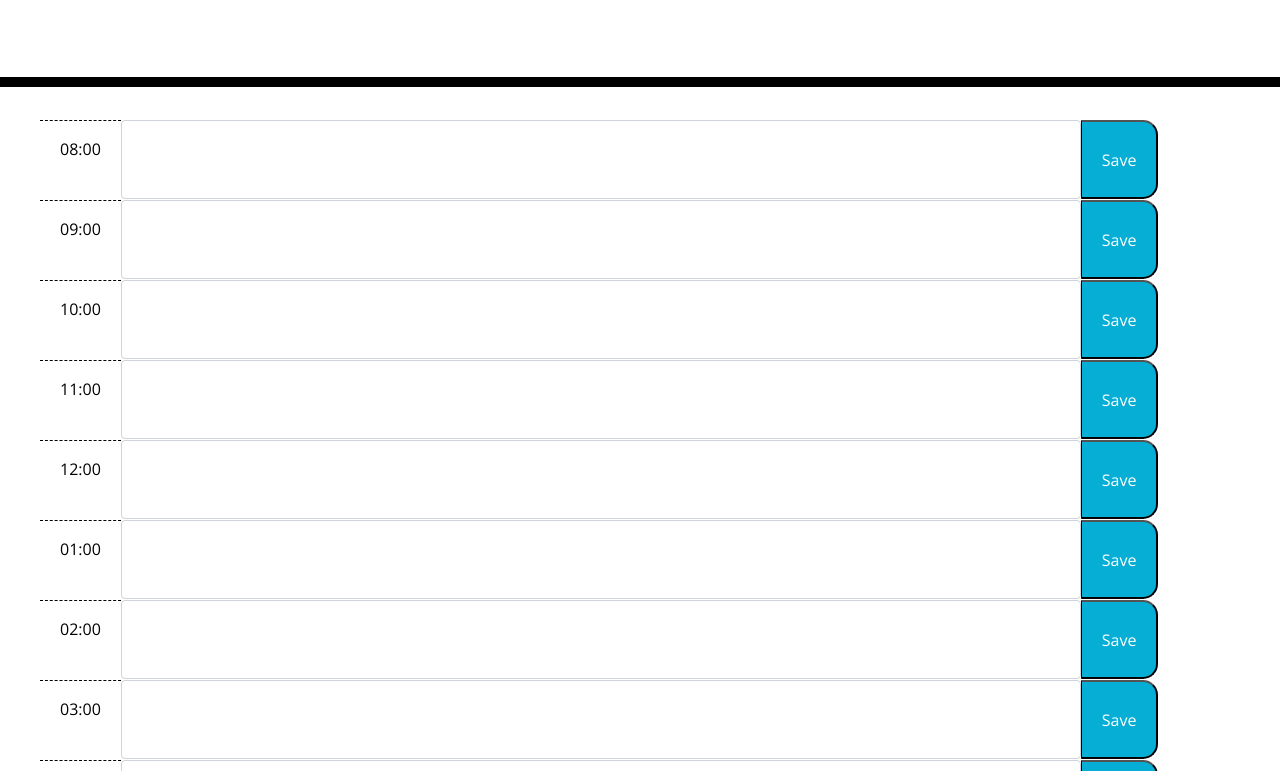
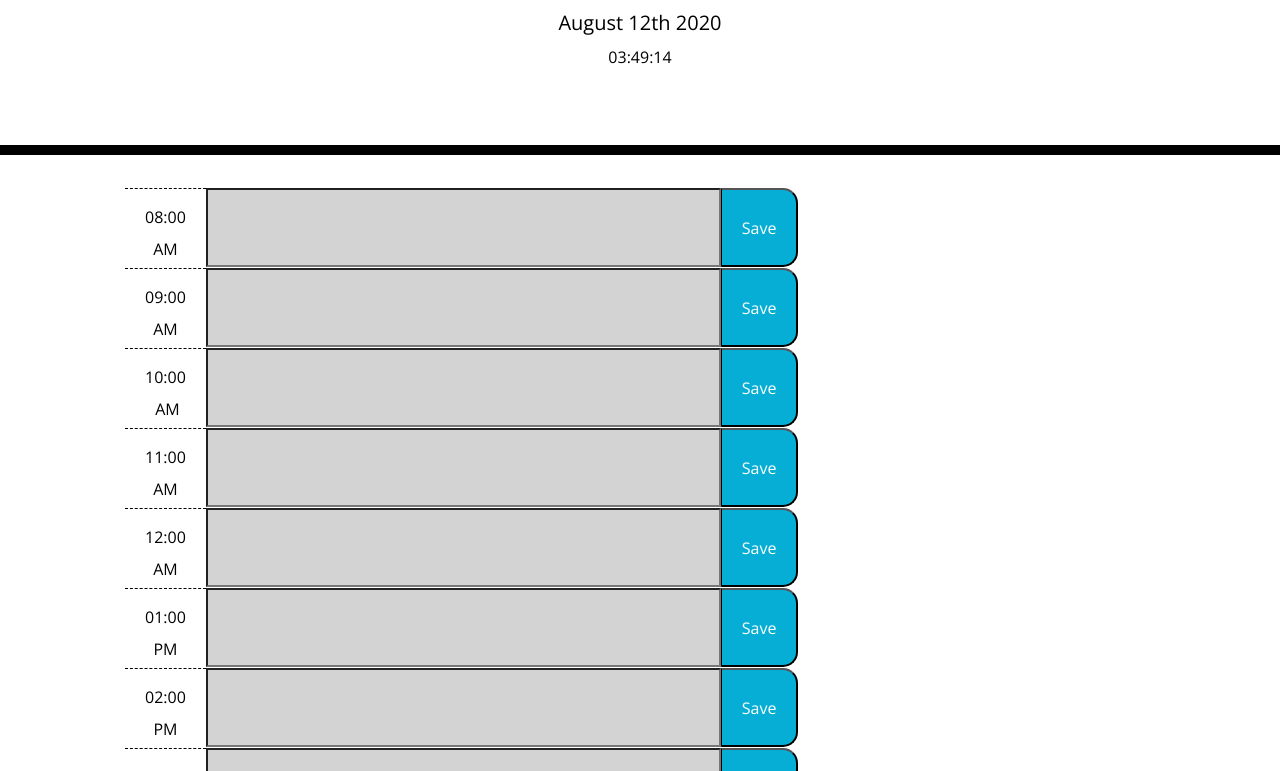
Before and after one commit to nryder7/DailyPlanner, a plain HTML site: page index.html in a window 1280 px wide. Shown: the part 181-952 px from the top of the page. Drawn offline with nearby package versions, Linux system fonts and the light colour scheme.

Commit message:
compareTimes

```diff
--- a/index.html
+++ b/index.html
@@ -18,86 +18,74 @@
     <h1 class="display-3">Work Day Scheduler</h1>
     <p class="lead">A simple calendar app for scheduling your work day</p>
     <p id="currentDay" class="lead"></p>
+    <p id="time"></p>
+    <p id="hour"></p>
   </header>
   <div class="container">
-    <!-- Timeblocks go here -->
-    <!--
-      <table>
-      <tr class="row time-block" style ="width:70%">
-        <td class= "hour">9AM</td>
-        <td class= "textarea" ><span>TO</span></td>
-        <td><button class="saveBtn"><span>SAVE</span></button></td>
-      </tr>
-    </table>
-
-      <div class="row ">
-        <div class="hour time-block">8AM</div>
-        <div class= "text-area"><span>bbbbbbbbbbbbbbbbbbbbbbbbbbbbbbbbb</span></div>
-        <button class="saveBtn"><span>button</span></button>
-      </div>
-    -->
-
+    <!-- Timeblocks go here --> <!-- value = 08:00  set button values <span id = "8"></span> -->
+  <div class="row time-block" style="margin-left:40px; margin-right:40px">
+    <div class="hour" id="testTime1" style="padding:20px">08:00<br><br>AM<span style="display:none">"08:59:59"</span></div>
+    <input type="text" id = "eight" class="form-control text-area" style="height: 100%; width:50%; color:black" placeholder="">
+    <button class="saveBtn" style="padding:20px; height:100%" value = "0"><span>Save</span></button>
   </div>
   <div class="row time-block" style="margin-left:40px; margin-right:40px">
-    <div class="hour" style="padding:20px">08:00</div>
-      <input type="text" class="form-control text-area" style="height: 100%; width:80%;  color:black" placeholder="">
-    <button class="saveBtn" style="padding:20px"><span>Save</span></button>
+    <div class="hour" id="testTime2" style="padding:20px">09:00<br><br>AM<span style="display:none">"09:59:59"</span></div>
+    <input type="text" class="form-control text-area" style="height: 100%; width:50%;  color:black" placeholder="">
+    <button class="saveBtn" style="padding:20px; height:100%" value = "1"><span>Save</span></button>
   </div>
   <div class="row time-block" style="margin-left:40px; margin-right:40px">
-    <div class="hour" style="padding:20px">09:00</div>
-      <input type="text" class="form-control text-area" style="height: 100%; width:80%;  color:black" placeholder="">
-    <button class="saveBtn" style="padding:20px"><span>Save</span></button>
+    <div class="hour" id="testTime3" style="padding:20px">10:00<br><br> AM<span style="display:none">"10:59:59"</span></div>
+    <input type="text" class="form-control text-area" style="height: 100%; width:50%;  color:black" placeholder="">
+    <button class="saveBtn" style="padding:20px; height:100%" value = "2"><span>Save</span></button>
   </div>
   <div class="row time-block" style="margin-left:40px; margin-right:40px">
-    <div class="hour" style="padding:20px">10:00</div>
-      <input type="text" class="form-control text-area" style="height: 100%; width:80%;  color:black" placeholder="">
-    <button class="saveBtn" style="padding:20px"><span>Save</span></button>
+    <div class="hour" id="testTime4" style="padding:20px">11:00<br><br>AM<span style="display:none">"11:59:59"</span></div>
+    <input type="text" class="form-control text-area" style="height: 100%; width:50%;  color:black" placeholder="">
+    <button class="saveBtn" style="padding:20px; height:100%" value = "3"><span>Save</span></button>
   </div>
   <div class="row time-block" style="margin-left:40px; margin-right:40px">
-    <div class="hour" style="padding:20px">11:00</div>
-      <input type="text" class="form-control text-area" style="height: 100%; width:80%;  color:black" placeholder="">
-    <button class="saveBtn" style="padding:20px"><span>Save</span></button>
+    <div class="hour" id="testTime5" style="padding:20px">12:00<br><br>AM<span style="display:none">"12:59:59"</span></div>
+    <input type="text" class="form-control text-area" style="height: 100%; width:50%;  color:black" placeholder="">
+    <button class="saveBtn" style="padding:20px; height:100%" value = "4"><span>Save</span></button>
   </div>
   <div class="row time-block" style="margin-left:40px; margin-right:40px">
-    <div class="hour" style="padding:20px">12:00</div>
-      <input type="text" class="form-control text-area" style="height: 100%; width:80%;  color:black" placeholder="">
-    <button class="saveBtn" style="padding:20px"><span>Save</span></button>
+    <div class="hour" id="testTime6" style="padding:20px">01:00<br><br>PM<span style="display:none">"13:59:59"</span></div>
+    <input type="text" class="form-control text-area" style="height: 100%; width:50%;  color:black" placeholder="">
+    <button class="saveBtn" style="padding:20px; height:100%" value = "5"><span>Save</span></button>
   </div>
   <div class="row time-block" style="margin-left:40px; margin-right:40px">
-    <div class="hour" style="padding:20px">01:00</div>
-      <input type="text" class="form-control text-area" style="height: 100%; width:80%;  color:black" placeholder="">
-    <button class="saveBtn" style="padding:20px"><span>Save</span></button>
+    <div class="hour" id="testTime7" style="padding:20px">02:00<br><br>PM<span style="display:none">"14:59:59"</span></div>
+    <input type="text" class="form-control text-area" style="height: 100%; width:50%;  color:black" placeholder="">
+    <button class="saveBtn" style="padding:20px; height:100%" value = "6"><span>Save</span></button>
   </div>
   <div class="row time-block" style="margin-left:40px; margin-right:40px">
-    <div class="hour" style="padding:20px">02:00</div>
-      <input type="text" class="form-control text-area" style="height: 100%; width:80%;  color:black" placeholder="">
-    <button class="saveBtn" style="padding:20px"><span>Save</span></button>
+    <div class="hour" id="testTime8" style="padding:20px">03:00<br><br>PM<span style="display:none">"15:59:59"</span></div>
+    <input type="text" class="form-control text-area" style="height: 100%; width:50%;  color:black" placeholder="">
+    <button class="saveBtn" style="padding:20px; height:100%" value = "7"><span>Save</span></button>
   </div>
   <div class="row time-block" style="margin-left:40px; margin-right:40px">
-    <div class="hour" style="padding:20px">03:00</div>
-      <input type="text" class="form-control text-area" style="height: 100%; width:80%;  color:black" placeholder="">
-    <button class="saveBtn" style="padding:20px"><span>Save</span></button>
+    <div class="hour" id="testTime9" style="padding:20px">04:00<br><br>PM<span style="display:none">"16:59:59"</span></div>
+    <input type="text" class="form-control text-area" style="height: 100%; width:50%;  color:black" placeholder="">
+    <button class="saveBtn" style="padding:20px; height:100%" value = "8"><span>Save</span></button>
   </div>
   <div class="row time-block" style="margin-left:40px; margin-right:40px">
-    <div class="hour" style="padding:20px">04:00</div>
-      <input type="text" class="form-control text-area" style="height: 100%; width:80%;  color:black" placeholder="">
-    <button class="saveBtn" style="padding:20px"><span>Save</span></button>
-  </div>
-  <div class="row time-block" style="margin-left:40px; margin-right:40px">
-    <div class="hour" style="padding:20px">05:00</div>
-      <input type="text" class="form-control text-area" style="height: 100%; width:80%;  color:black" placeholder="">
-    <button class="saveBtn" style="padding:20px"><span>Save</span></button>
+    <div class="hour" id="testTime10" style="padding:20px">05:00<br><br>PM<span style="display:none">"21:59:59"</span></div>
+    <input type="text" class="form-control text-area" style="height: 100%; width:50%;  color:black" placeholder="">
+    <button class="saveBtn" style="padding:20px; height:100%" value = "9"><span>Save</span></button>
   </div>
   </div>
+
   <!--
 
       hour description
       <span>text</span>
       -->
 
-  <script src="style.js"></script>
+
   <script src="https://code.jquery.com/jquery-3.4.1.min.js"></script>
   <script src="https://cdnjs.cloudflare.com/ajax/libs/moment.js/2.24.0/moment.min.js"></script>
+  <script src="style.js"></script>
+
 </body>
 
 </html>
--- a/style.js
+++ b/style.js
@@ -1,6 +1,163 @@
-//var currentDay = $("#currentDay");
-//currentDay = $("#currentDay").text(moment().format("MMMM Do YYYY"));
+$("#currentDay").text(moment().format("MMMM Do YYYY"));
+//$("#time").text(moment().format('LT'))
+$("#hour").text(moment().format('HH:mm:ss'))
 
-//$("#currentDay").text(moment().format("MMMM Do YYYY"))
-//$("#time").text(moment().format('LT'))
-//$("#hour").text(moment().format('HH'))
+
+var hourMinute = document.querySelector("#hour")
+//var hourMinute = (moment().format('HH:mm'));
+//var testTime = document.querySelector(".hour")
+var testTime1 = document.querySelector("#testTime1")
+var testTime2 = document.querySelector("#testTime2")
+var testTime3 = document.querySelector("#testTime3")
+var testTime4 = document.querySelector("#testTime4")
+var testTime5 = document.querySelector("#testTime5")
+var testTime6 = document.querySelector("#testTime6")
+var testTime7 = document.querySelector("#testTime7")
+var testTime8 = document.querySelector("#testTime8")
+var testTime9 = document.querySelector("#testTime9")
+var testTime9 = document.querySelector("#testTime9")
+//console.log(testTime.childNodes[0]);
+
+var currentTime = hourMinute.childNodes[0]
+var compareTime1 = testTime1.childNodes[4]
+var compareTime2 = testTime2.childNodes[4]
+var compareTime3 = testTime3.childNodes[4]
+var compareTime4 = testTime4.childNodes[4]
+var compareTime5 = testTime5.childNodes[4]
+var compareTime6 = testTime6.childNodes[4]
+var compareTime7 = testTime7.childNodes[4]
+var compareTime8 = testTime8.childNodes[4]
+var compareTime9 = testTime9.childNodes[4]
+var compareTime10 = testTime10.childNodes[4]
+
+//var compareTime = testTime.childNodes[0]
+//console.log(hourMinute.childNodes[0]);
+//var adjustTime = parseInt(hourMinute.childNodes[0]);
+//console.log(adjustTime);
+
+if (currentTime> compareTime1) {
+    testTime1.nextElementSibling.setAttribute("class", "past")
+}   else if (currentTime<compareTime2) {
+    testTime1.nextElementSibling.setAttribute("class", "future")
+}   else {
+    testTime1.nextElementSibling.setAttribute("class", "present")
+}
+
+if (currentTime> compareTime2) {
+    testTime2.nextElementSibling.setAttribute("class", "past")
+}   else if (currentTime<compareTime3) {
+    testTime2.nextElementSibling.setAttribute("class", "future")
+}   else {
+    testTime2.nextElementSibling.setAttribute("class", "present")
+}
+
+if (currentTime> compareTime3) {
+    testTime3.nextElementSibling.setAttribute("class", "past")
+}   else if (currentTime<compareTime4) {
+    testTime3.nextElementSibling.setAttribute("class", "future")
+}   else {
+    testTime3.nextElementSibling.setAttribute("class", "present")
+}
+
+if (currentTime> compareTime4) {
+    testTime4.nextElementSibling.setAttribute("class", "past")
+}   else if (currentTime<compareTime5) {
+    testTime4.nextElementSibling.setAttribute("class", "future")
+}   else {
+    testTime4.nextElementSibling.setAttribute("class", "present")
+}
+if (currentTime> compareTime5) {
+    testTime5.nextElementSibling.setAttribute("class", "past")
+}   else if (currentTime<compareTime6) {
+    testTime5.nextElementSibling.setAttribute("class", "future")
+}   else {
+    testTime5.nextElementSibling.setAttribute("class", "present")
+}
+
+if (currentTime> compareTime6) {
+    testTime6.nextElementSibling.setAttribute("class", "past")
+}   else if (currentTime<compareTime7) {
+    testTime6.nextElementSibling.setAttribute("class", "future")
+}   else {
+    testTime6.nextElementSibling.setAttribute("class", "present")
+}
+
+if (currentTime> compareTime7) {
+    testTime7.nextElementSibling.setAttribute("class", "past")
+}   else if (currentTime<compareTime8) {
+    testTime7.nextElementSibling.setAttribute("class", "future")
+}   else {
+    testTime7.nextElementSibling.setAttribute("class", "present")
+}
+if (currentTime> compareTime8) {
+    testTime8.nextElementSibling.setAttribute("class", "past")
+}   else if (currentTime<compareTime9) {
+    testTime8.nextElementSibling.setAttribute("class", "future")
+}   else {
+    testTime8.nextElementSibling.setAttribute("class", "present")
+}
+if (currentTime> compareTime9) {
+    testTime9.nextElementSibling.setAttribute("class", "past")
+}   else if (currentTime<compareTime10) {
+    testTime9.nextElementSibling.setAttribute("class", "future")
+}   else {
+    testTime9.nextElementSibling.setAttribute("class", "present")
+}
+/*
+if (currentTime< ) {
+    testTime10.nextElementSibling.setAttribute("class", "past")
+}   else if (currentTime<('22:59:59')) {
+    testTime10.nextElementSibling.setAttribute("class", "future")
+}   else {
+    testTime10.nextElementSibling.setAttribute("class", "present")
+}
+*/
+
+var container = document.querySelector(".container");
+
+for (var i = 0; i < 10; i++) {
+    var timeContent = localStorage.getItem(i)
+    if (timeContent !== null) {
+        container.children[i].children[1].setAttribute("placeholder", timeContent);
+    }
+}
+
+
+
+/*var setLocalTest = localStorage.setItem(0,"work time");
+var setLocalTest = localStorage.setItem(1,"food time");
+var setLocalTest = localStorage.setItem(2,"nap time");
+var setLocalTest = localStorage.setItem(3,"tv time");
+var setLocalTest = localStorage.setItem(4,"talk time");
+*/
+
+
+/*
+container.addEventListener("submit", function(event) {
+    event.preventDefault();
+    var userInput = parseInt(event.target.value);
+    var input = event.target.previousElementSibling.setAttribute("placeholder", FormData)
+    localStorage.setItem(userInput, input);
+})
+*/
+/*
+function buttonClick() {
+    event.stopPropagation();
+    event.preventDefault();
+    if (event.target.matches("button")) {
+        var userInput = parseInt(event.target.value);
+        event.target.previousElementSibling.setAttribute("placeholder", input)
+        localStorage.setItem(userInput, input);
+        console.log(event.target.previousElementSibling.placeholder);
+    }
+}
+*/
+/*
+$(".container").on("click", function() {
+    event.stopPropagation()
+    alert("I've been clicked!");
+    if ($(this)) {
+        var userInput = parseInt(this.value);
+    }
+});
+*/
```
